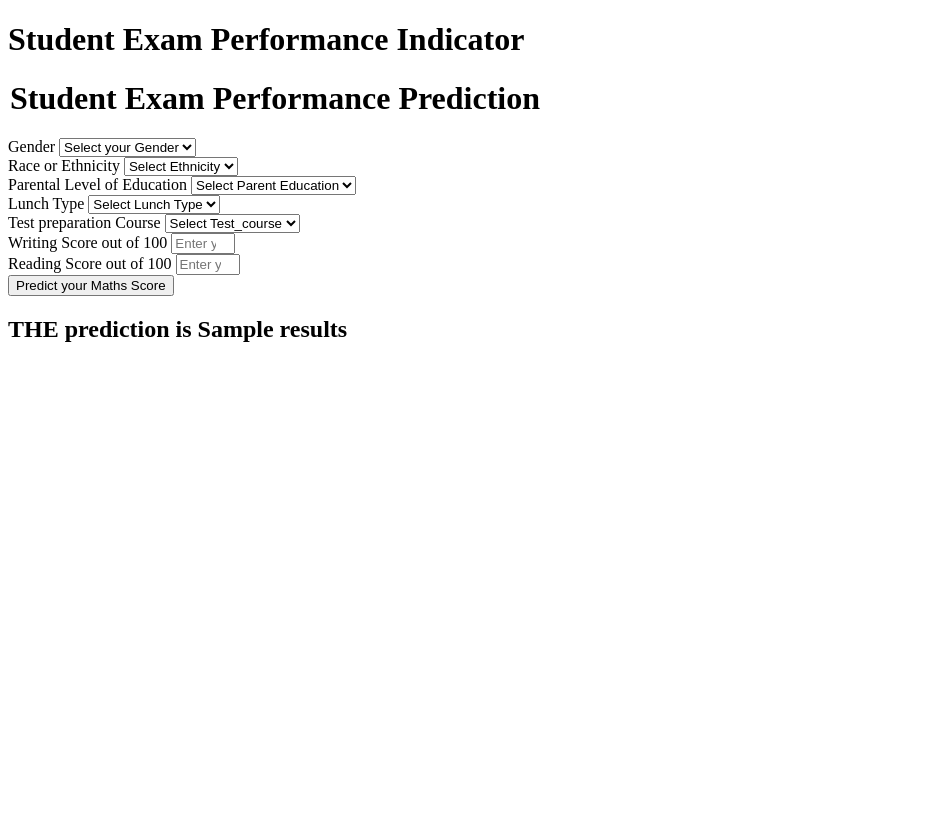
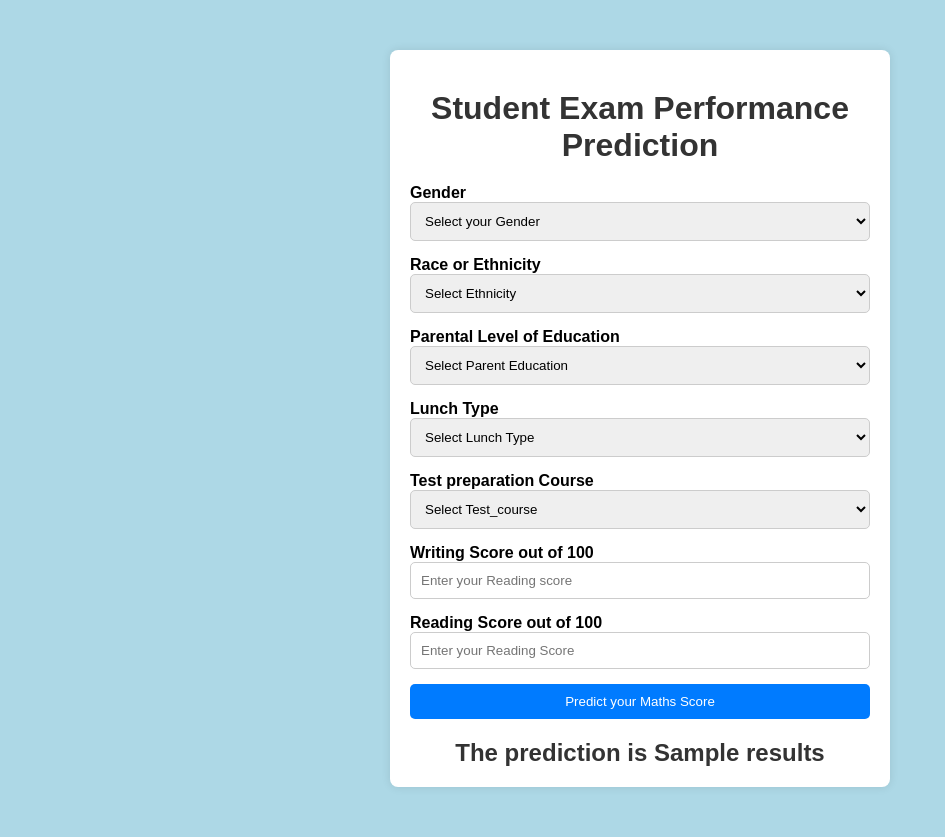
Before and after one commit to SankritaPatel/StudentPerformanceIndicator, a Flask app: template templates/home.html in a window 1280 px wide. Shown: the whole page, without its empty margins (0-945 px from the left). Before the commit the page ends 342 px from the top, so only its background shows below. Run offline with Flask 3, Linux system fonts and the light colour scheme; the template is opened without the code that fills it: most values are stand-ins (such as "Sample title", 1, 10 or a date in 2020).

Commit message:
style added

```diff
--- /dev/null
+++ b/static/style.css
@@ -0,0 +1,76 @@
+/* Resetting default margin and padding */
+* {
+    margin: 0;
+    padding: 0;
+    box-sizing: border-box;
+}
+
+/* Body styles */
+body {
+    font-family: Arial, sans-serif;
+    background-color: lightblue;
+
+}
+
+/* Container styles */
+.login {
+    width: 80%;
+    max-width: 500px;
+    margin: 50px auto;
+    padding: 20px;
+    background-color: #fff;
+    border-radius: 8px;
+    box-shadow: 0 0 10px rgba(0, 0, 0, 0.1);
+}
+
+/* Heading styles */
+h1 {
+    text-align: center;
+    margin-bottom: 20px;
+    color: #333;
+}
+
+/* Form styles */
+form {
+    margin-top: 20px;
+}
+
+/* Label styles */
+label {
+    font-weight: bold;
+    margin-bottom: 5px;
+}
+
+/* Input and select styles */
+input[type="text"],
+input[type="number"],
+select {
+    width: 100%;
+    padding: 10px;
+    margin-bottom: 15px;
+    border: 1px solid #ccc;
+    border-radius: 5px;
+}
+
+/* Button styles */
+input[type="submit"] {
+    width: 100%;
+    padding: 10px;
+    background-color: #007bff;
+    border: none;
+    color: #fff;
+    border-radius: 5px;
+    cursor: pointer;
+}
+
+/* Button hover effect */
+input[type="submit"]:hover {
+    background-color: #0056b3;
+}
+
+/* Result styles */
+h2 {
+    text-align: center;
+    margin-top: 20px;
+    color: #333;
+}
--- a/templates/home.html
+++ b/templates/home.html
@@ -4,10 +4,10 @@
     <meta charset="UTF-8">
     <meta name="viewport" content="width=device-width, initial-scale=1.0">
     <title>Home</title>
+    <link rel="stylesheet" type="text/css" href="{{ url_for('static', filename='style.css') }}">
 </head>
 <body>
     <div class="login">
-       <h1>Student Exam Performance Indicator</h1>
 
        <form action="{{ url_for('predict_datapoint')}}" method="post">
         <h1>
@@ -111,7 +111,7 @@
         </div>
     </form>
     <h2>
-       THE  prediction is {{results}}
+       The  prediction is {{results}}
     </h2>
 </body>
 </html>
```
Also changed, not shown: 1 other file.
